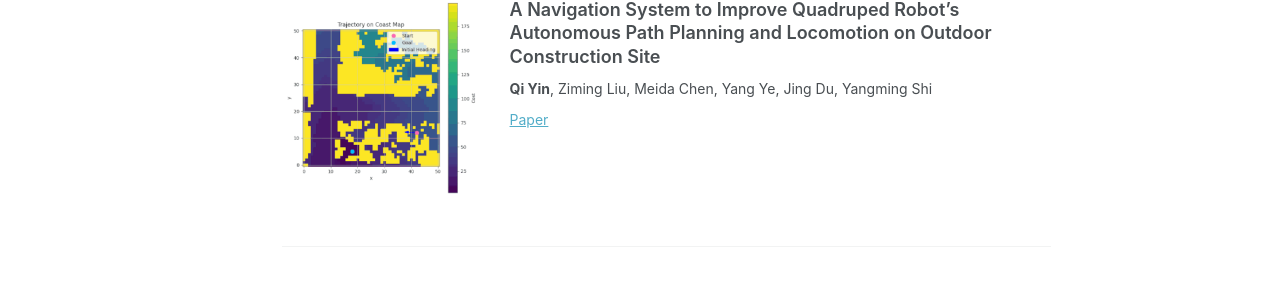
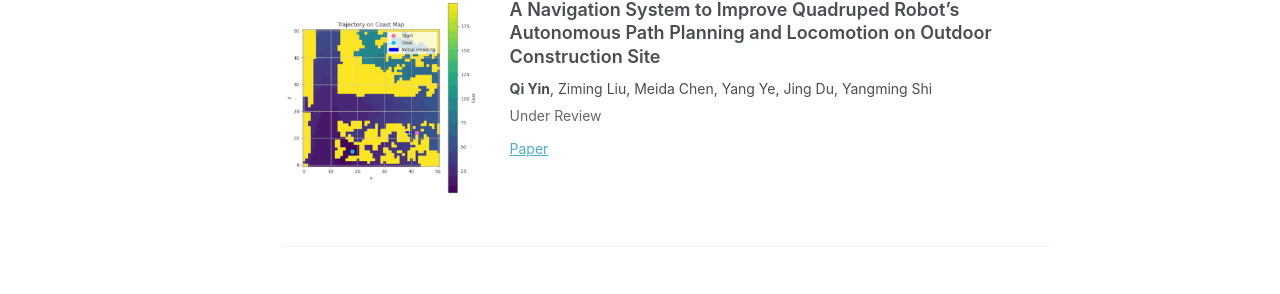
Before and after one commit to Qiii04/Qiii04.github.io, a Jekyll site: the page built from _pages/about.md, in a window 1280 px wide and 1232 px high. Shown: the part 645-939 px from the top of the window. Built offline with Jekyll 4.4.1, drawn with Linux system fonts in a browser that asks for light colours; some web fonts are replaced; a script bundle is joined from its source files by our own code; library files that are not in the unit come from our copies.

Commit message:
Update about.md

```diff
--- a/_pages/about.md
+++ b/_pages/about.md
@@ -32,6 +32,9 @@ My interests include:
     <p style="margin: 0 0 6px 0; font-size: 14px;">
       <strong>Qi Yin</strong>, Ziming Liu, Meida Chen, Yang Ye, Jing Du, Yangming Shi
     </p>
+    <p style="margin: 0 0 8px 0; font-size: 14px; color: #666;">
+      Under Review
+    </p>
     <!-- links -->
     <p style="margin: 0;">
       <a href="#" style="font-size: 14px;">Paper</a>
```
